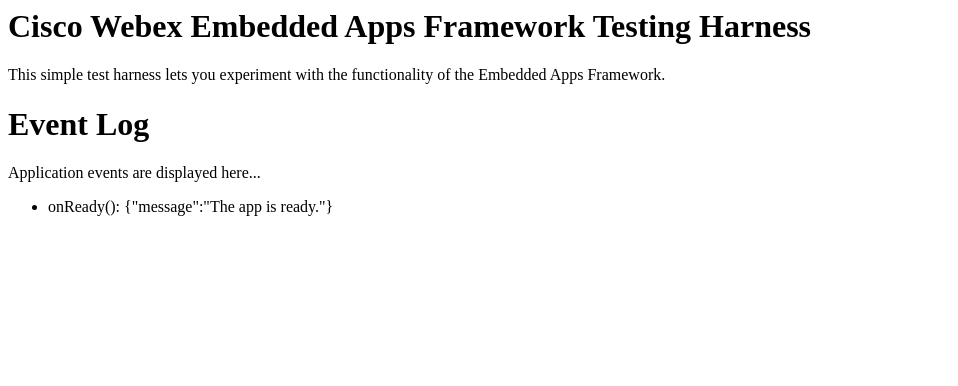
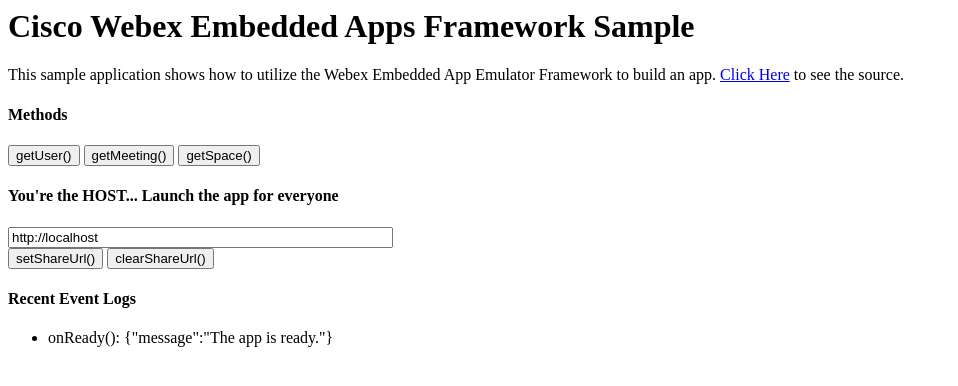
Before and after one commit to johnwfrancis/embedded-sample, a plain HTML site: page index.html in a window 1280 px wide. Shown: the whole page, without its empty margins (0-958 px from the left). Drawn offline with Linux system fonts and the light colour scheme.

Commit message:
Update index.html

```diff
--- a/index.html
+++ b/index.html
@@ -1,15 +1,33 @@
 <html>
 <head>
-  <title>Cisco Webex Embedded Apps Framework Testing Harness</title>
+  <title>Cisco Webex Embedded Apps Framework Sample</title>
   <script src="./WebexEmbeddedAppEmulatorFramework.js" defer></script>
   <script src="./index.js" defer></script>
 </head>
 <body>
-    <h1>Cisco Webex Embedded Apps Framework Testing Harness</h1>
-    <p>This simple test harness lets you experiment with the functionality of the Embedded Apps Framework.</p>
+  <div>
+    <h1>Cisco Webex Embedded Apps Framework Sample</h1>
+    <div>
+      This sample application shows how to utilize the Webex Embedded App Emulator Framework to build an app.  <a href="https://glitch.com/edit/#!/webex-embedded-application">Click Here</a> to see the source.
+    </div>
 
-    <h1>Event Log</h1>
-    <p>Application events are displayed here...</p>
+    <h4>Methods</h4>
+    <button onclick="handleGetUser()">getUser()</button>
+    <button onclick="handleGetMeeting()">getMeeting()</button>
+    <button onclick="handleGetSpace()">getSpace()</button>
+
+    <h4>You're the HOST... Launch the app for everyone</h4>
+    <div>
+      <input id="shareUrl" placeholder="URL to open on participant" size="45" value="http://localhost" />
+    </div>
+    <div>
+      <button onclick="handleSetShare()">setShareUrl()</button>
+      <button onclick="handleClearShare()">clearShareUrl()</button>
+    </div>
+  </div>
+  <h4>Recent Event Logs</h4>
+  <div>
     <ul id="console" />
+  </div>
 </body>
 </html>
```
